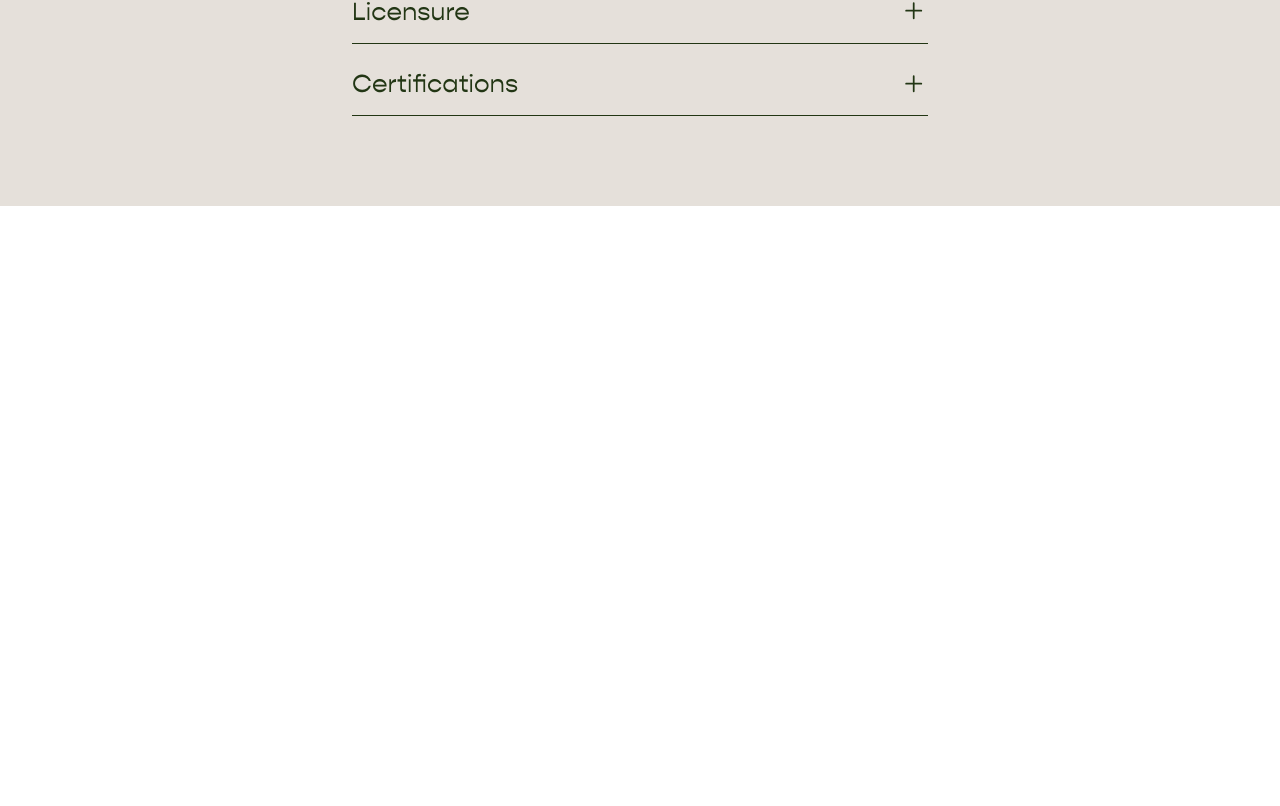
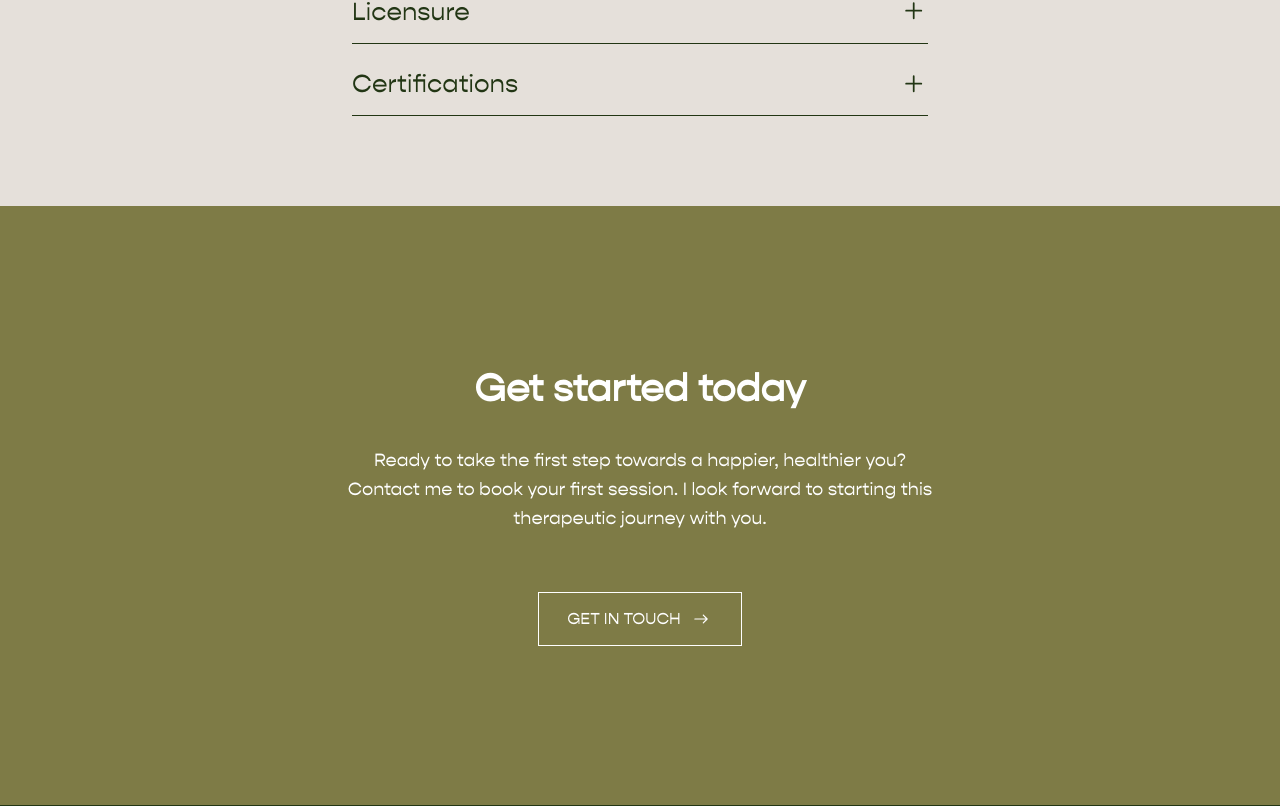
Before and after one commit to MinhajurRahman27/Grow-My-Therapy--practical-Assignment, a Next.js app: page / in a window 1280 px wide. Shown: the part 5682-6488 px from the top of the page. Before the commit the page ends 5888 px from the top, so only its background shows below. Built offline with nearby package versions, Linux system fonts and the light colour scheme.

Commit message:
Add getstarttodaysection

```diff
--- /dev/null
+++ b/src/app/Components/GetStartedTodaySection.jsx
@@ -0,0 +1,27 @@
+import React from "react";
+import { IoIosArrowRoundForward } from "react-icons/io";
+
+const GetStartedTodaySection = () => {
+  return (
+    <div className="bg-neutral min-h-[60vh] md:min-h-[70vh] lg:h-[75vh] border-b border-primary text-white flex items-center justify-center py-12 md:py-16 lg:py-20 px-4">
+      <div className="w-full sm:w-[90%] md:w-[80%] lg:w-[60%] text-center">
+        <div>
+          <h1 className="font-semibold text-[28px] sm:text-[32px] md:text-[36px] lg:text-[38px] mb-6 md:mb-8 leading-tight">
+            Get started today
+          </h1>
+          <p className="text-[15px] sm:text-[16px] md:text-[17px] lg:text-[18px] px-4 sm:px-8 md:px-12 lg:px-20 leading-relaxed">
+            Ready to take the first step towards a happier, healthier you?
+            Contact me to book your first session. I look forward to starting
+            this therapeutic journey with you.
+          </p>
+        </div>
+        <button className="flex text-white items-center justify-center gap-2 border px-6 sm:px-7 py-3 sm:py-3.5 mx-auto hover:bg-white hover:text-neutral cursor-pointer transition ease-linear duration-200 mt-8 md:mt-12 lg:mt-15 text-sm sm:text-base">
+          <span className="font-medium">GET IN TOUCH</span>
+          <IoIosArrowRoundForward className="text-xl sm:text-2xl" />
+        </button>
+      </div>
+    </div>
+  );
+};
+
+export default GetStartedTodaySection;
--- a/src/app/page.jsx
+++ b/src/app/page.jsx
@@ -8,6 +8,7 @@ import Footer from "./Components/Footer";
 import IntroductionSection from "./Components/IntroductionSection";
 import FAQ from "./Components/FAQ";
 import ProfessionalBackground from "./Components/ProfessionalBackground";
+import GetStartedTodaySection from "./Components/GetStartedTodaySection";
 
 export default function Home() {
   return (
@@ -21,6 +22,7 @@ export default function Home() {
         <IntroductionSection></IntroductionSection>
         <FAQ></FAQ>
         <ProfessionalBackground></ProfessionalBackground>
+        <GetStartedTodaySection></GetStartedTodaySection>
         {/* <Footer></Footer> */}
       </header>
     </div>
```
